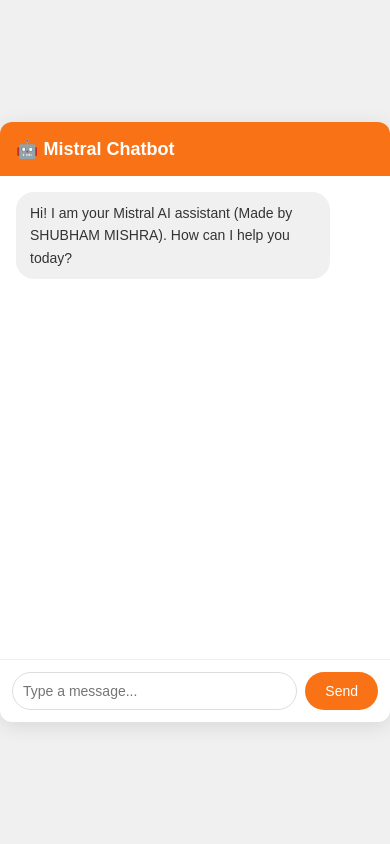
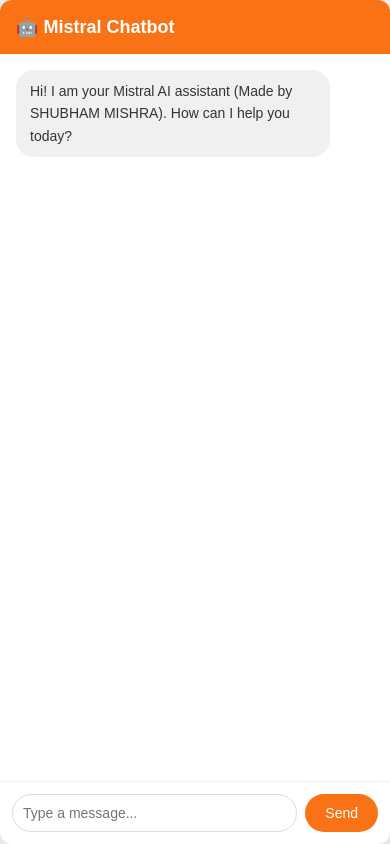
Before and after one commit to shubhamdsj/mistral-chatbot, a plain HTML site: page static/index.html in a window 390 px wide. Drawn offline with nearby package versions, Linux system fonts and the light colour scheme.

Commit message:
fix responsiv design

```diff
--- a/static/index.html
+++ b/static/index.html
@@ -11,17 +11,17 @@
             display: flex;
             justify-content: center;
             align-items: center;
-            height: 100vh;
+            height: 100dvh; overflow: hidden;
             margin: 0;
         }
         .chat-container {
             background: white;
-            width: 500px;
+            width: 100%; max-width: 700px;
             border-radius: 12px;
             box-shadow: 0 4px 20px rgba(0,0,0,0.1);
             display: flex;
             flex-direction: column;
-            height: 600px;
+            height: 100dvh;
         }
         .chat-header {
             background: #f97316;
```
